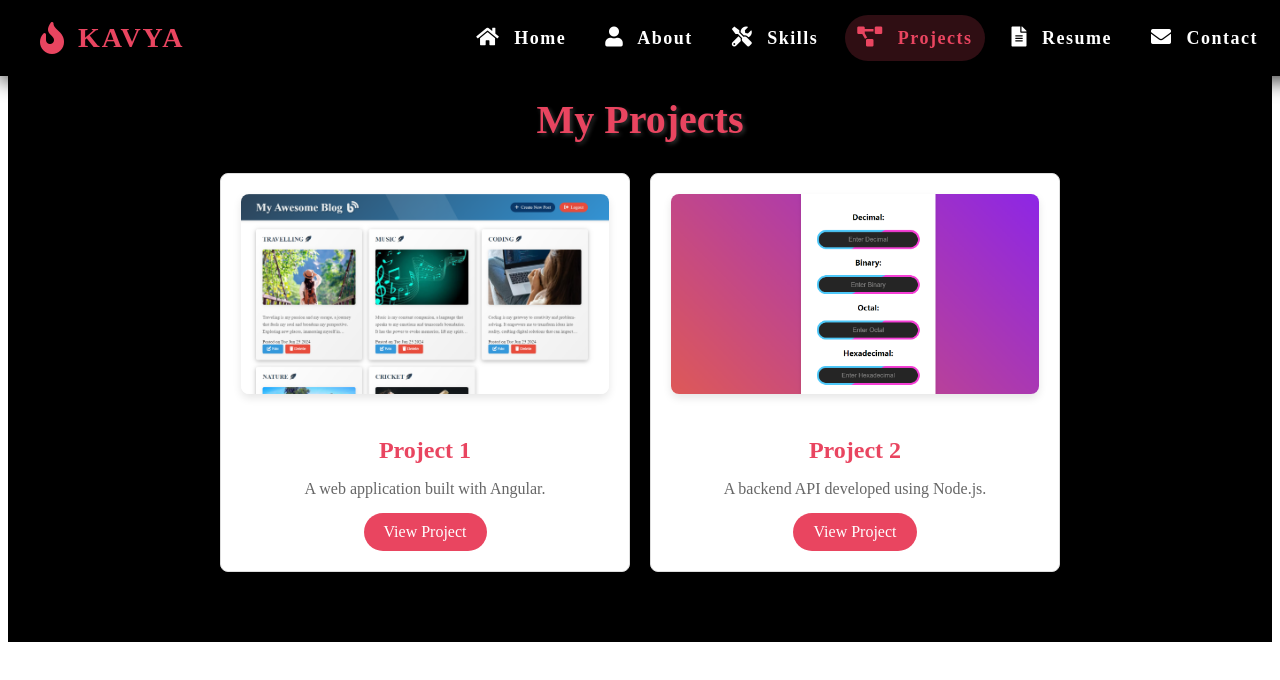
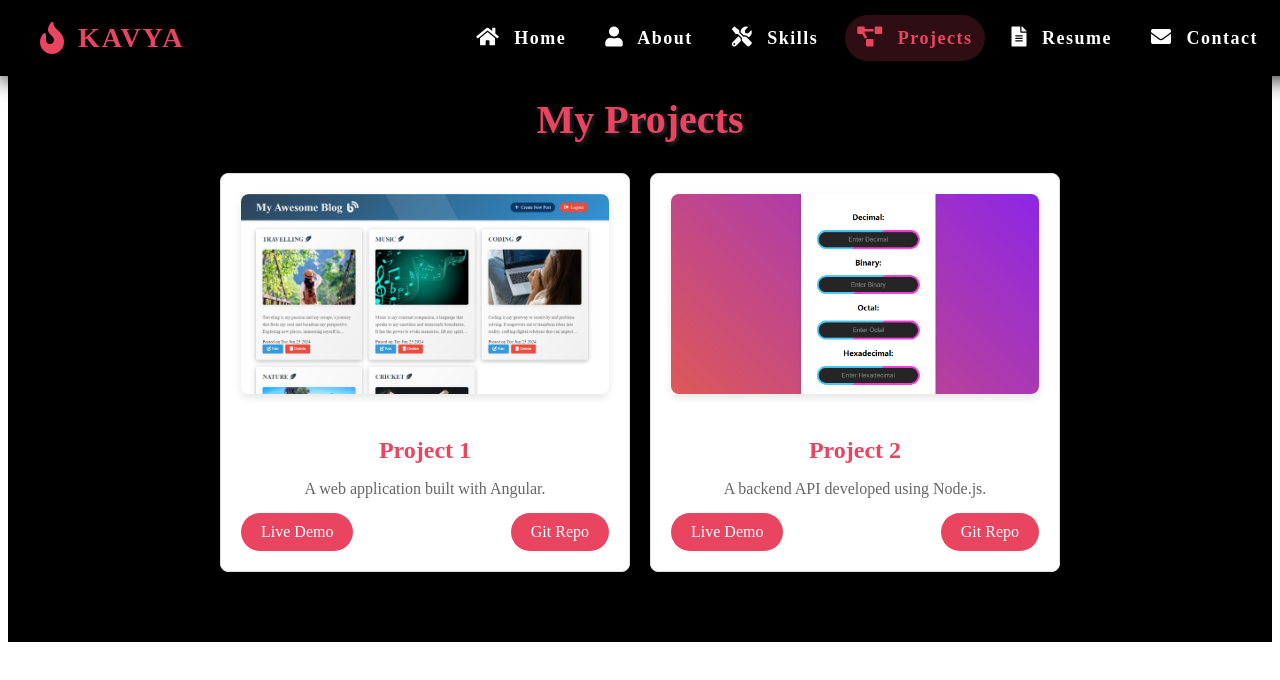
Before and after one commit to kavyaballa1020/Angular-Portfolio, an Angular app: page /projects in a window 1280 px wide. Shown: the top 680 px of the page. Built offline with nearby package versions, Linux system fonts and the light colour scheme.

Commit message:
"Updated projects array with new projects and added liveDemoLink and gitRepoLink properties to each project."

```diff
--- a/src/app/projects/projects.component.html
+++ b/src/app/projects/projects.component.html
@@ -5,7 +5,10 @@
       <img [src]="project.imageUrl" alt="{{ project.title }}" class="project-image" />
       <h3>{{ project.title }}</h3>
       <p>{{ project.description }}</p>
-      <a [href]="project.link" class="project-link" target="_blank">View Project</a>
+      <div class="project-links">
+        <a [href]="project.liveDemoLink" target="_blank">Live Demo</a>
+        <a [href]="project.gitRepoLink" target="_blank">Git Repo</a>
+      </div>
     </div>
   </div>
 </div>
```
